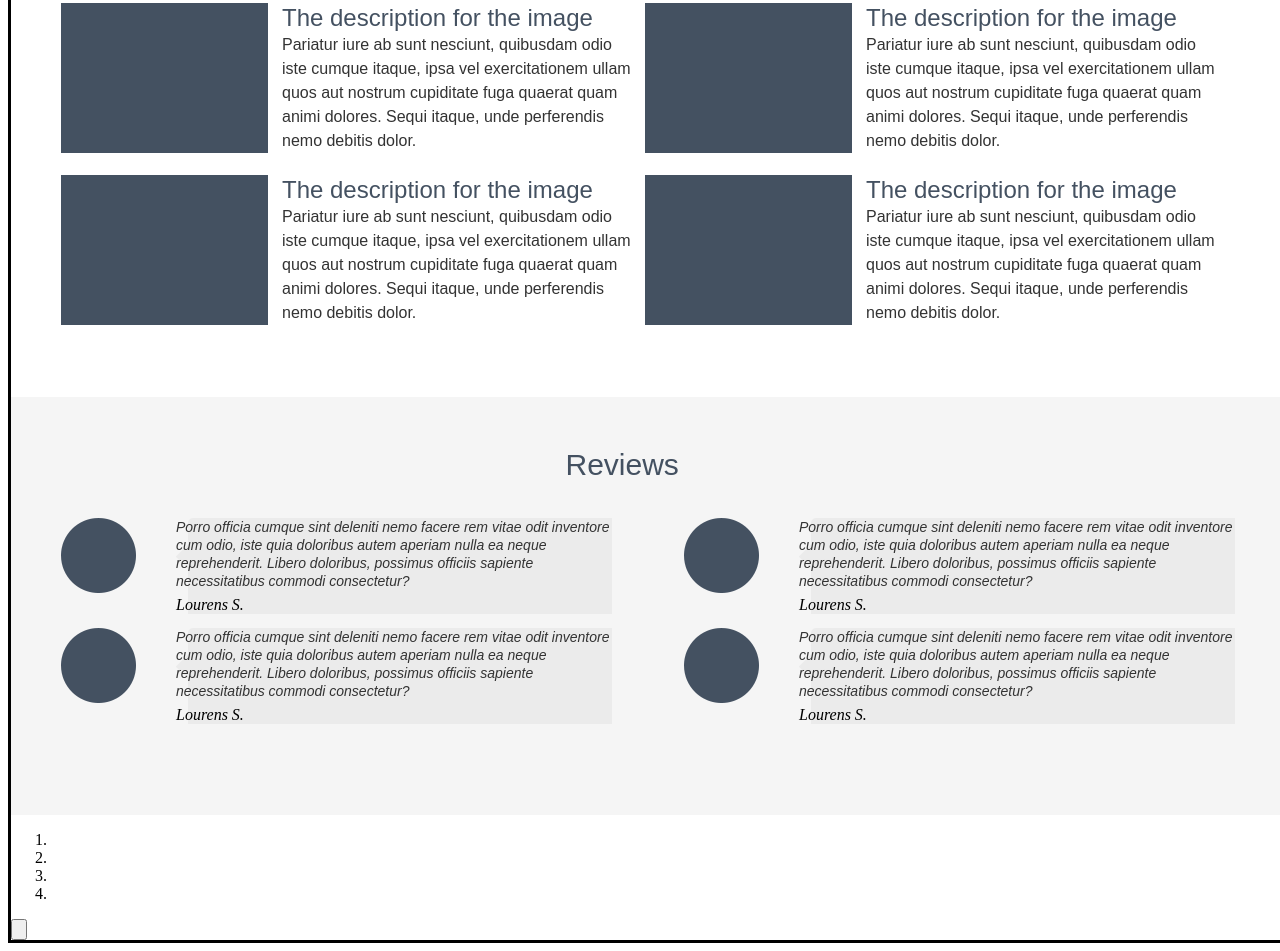
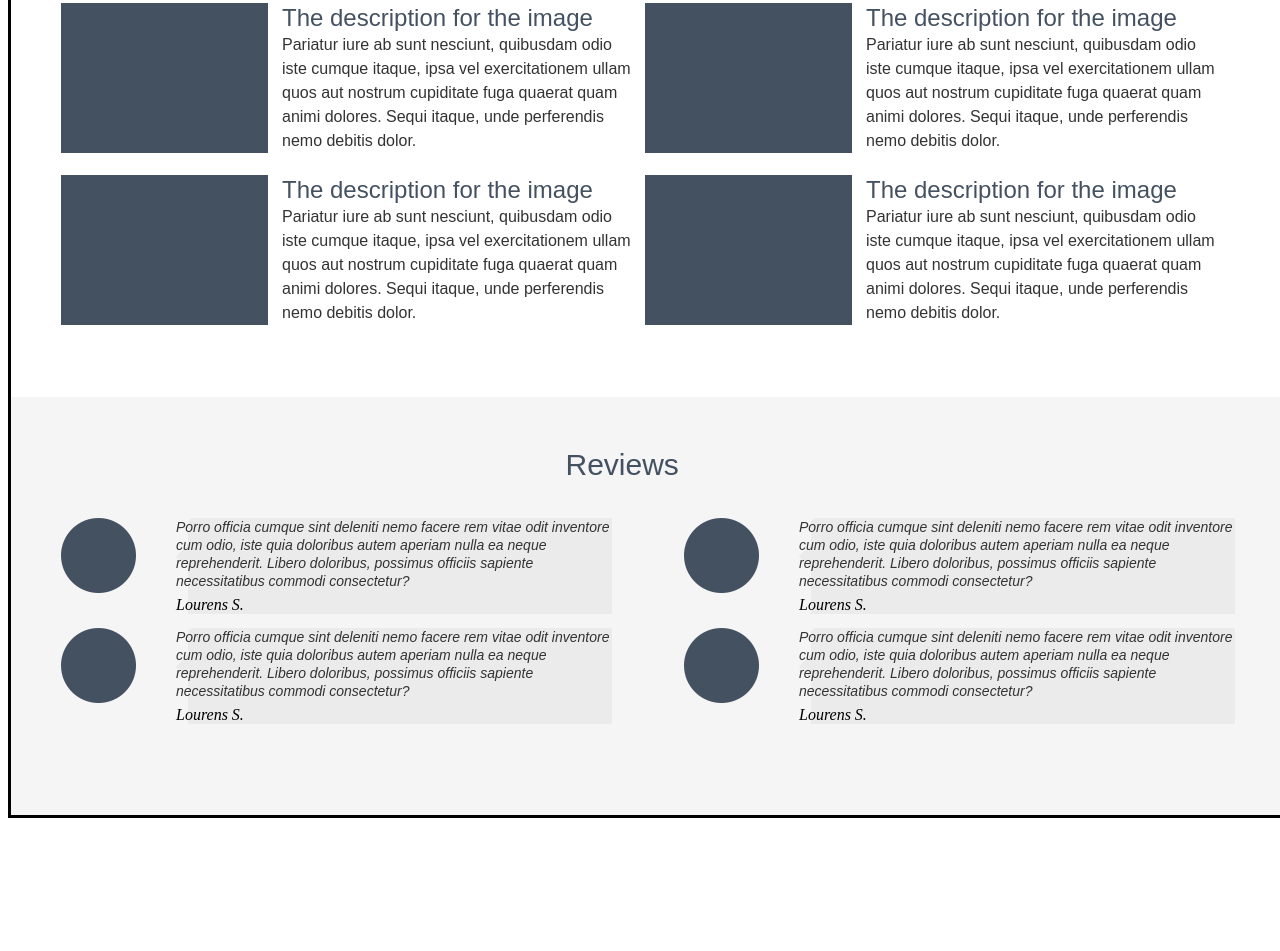
Before and after one commit to Toiger/Maket-simple, a plain HTML site: page index.html in a window 1280 px wide. Shown: the part 1244-2195 px from the top of the page. After the commit the page ends 2070 px from the top, so only its background shows below. Drawn offline with Linux system fonts and the light colour scheme.

Commit message:
Revert "new"

```diff
--- a/index.html
+++ b/index.html
@@ -74,22 +74,6 @@
                         <p>Porro officia cumque sint deleniti nemo facere rem vitae odit inventore cum odio, iste quia doloribus autem aperiam nulla ea neque reprehenderit. Libero doloribus, possimus officiis sapiente necessitatibus commodi consectetur?</p> <address>Lourens S.</address></li>
                 </ul>
             </article>
-            <section class="buy">
-               <span class="title-buy"></span>
-                <div class="Standart">
-                    <span class=title-buy-item></span>
-                    <div class="Standart-price"><span></span></div>
-                    <ol>
-                        <li></li>
-                        <li></li>
-                        <li></li>
-                        <li></li>
-                    </ol>
-                    <form>
-  <button><img src="" alt=""></button>
-</form>
-                </div>
-            </section>
         </main>
     </div>
 </body>
```
